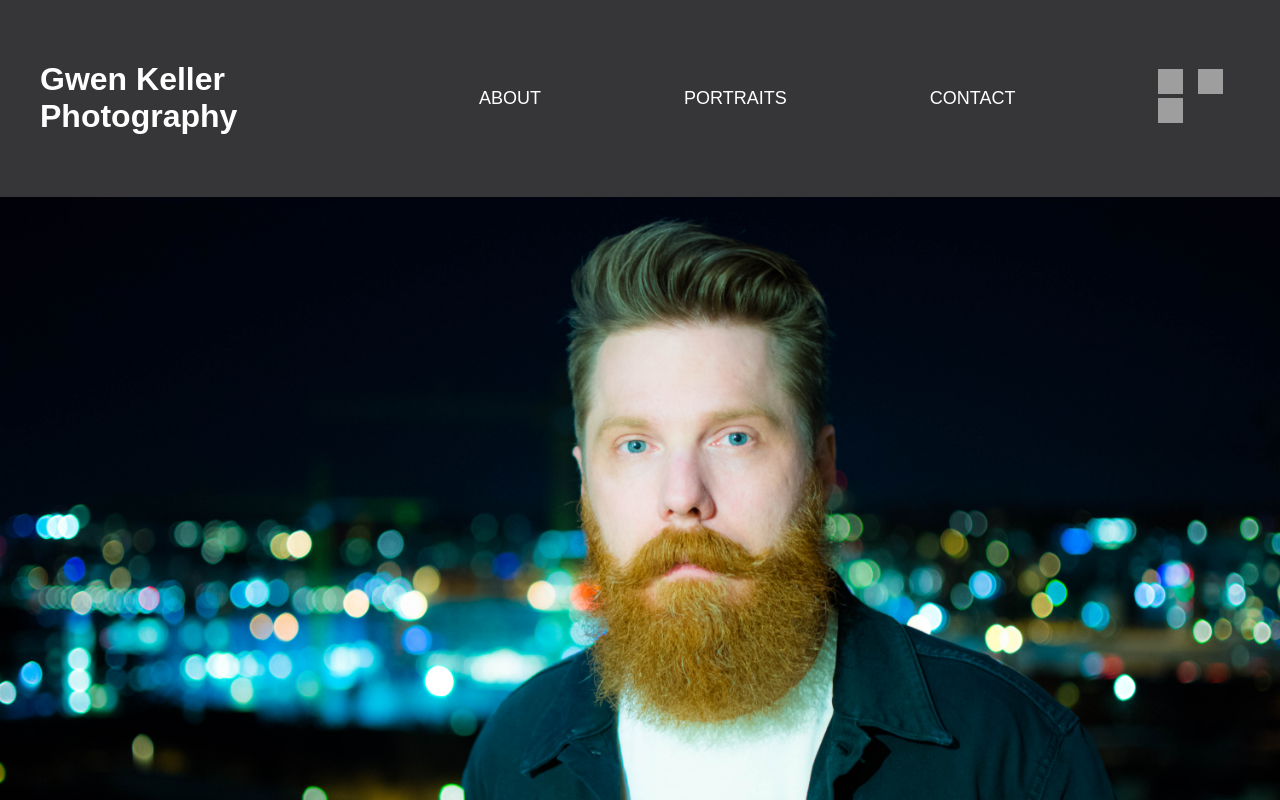
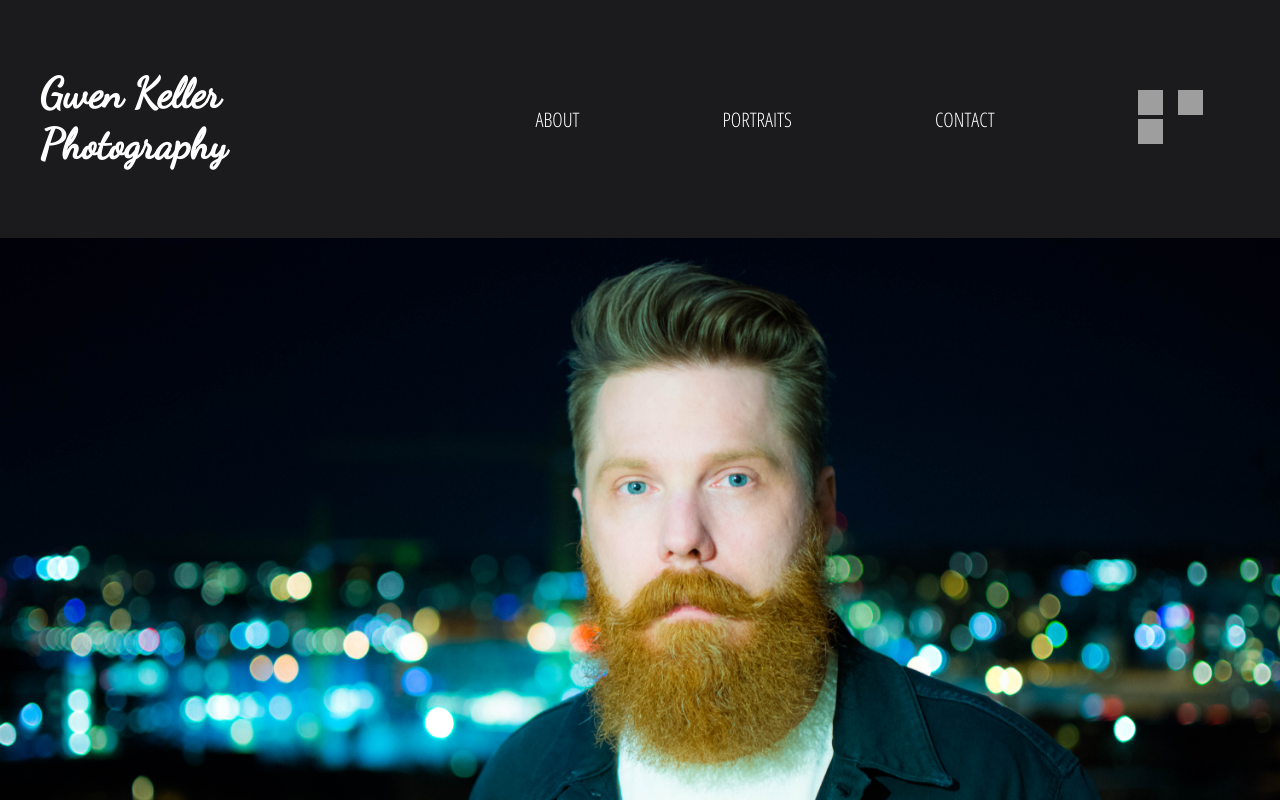
Before and after one commit to nyssakeller/gk-photography, a React (Create React App) app: page / in a window 1280 px wide. Shown: the top 800 px of the page. Built offline with nearby package versions, Linux system fonts and the light colour scheme; grey boxes are pictures that could not be loaded.

Commit message:
Change font-families

```diff
--- a/src/Header/Header.css
+++ b/src/Header/Header.css
@@ -1,10 +1,17 @@
+@import url("https://fonts.googleapis.com/css?family=Dancing+Script|Open+Sans+Condensed:300,700");
+
 .header {
   align-items: center;
-  background-color: rgb(54, 54, 56);
+  background-color: rgb(27, 27, 30);
   color: white;
   display: flex;
   flex-direction: row;
   padding: 40px;
+}
+
+h1 {
+  font-family: 'Dancing Script', cursive;
+  font-size: 42px;
 }
 
 .nav-links {
@@ -13,7 +20,8 @@
 
 .nav {
   color: white;
-  font-size: 18px;
+  font-family: 'Open Sans Condensed', sans-serif;
+  font-size: 20px;
   font-weight: 300;
   margin-left: 143px;
   text-decoration: none;
```
